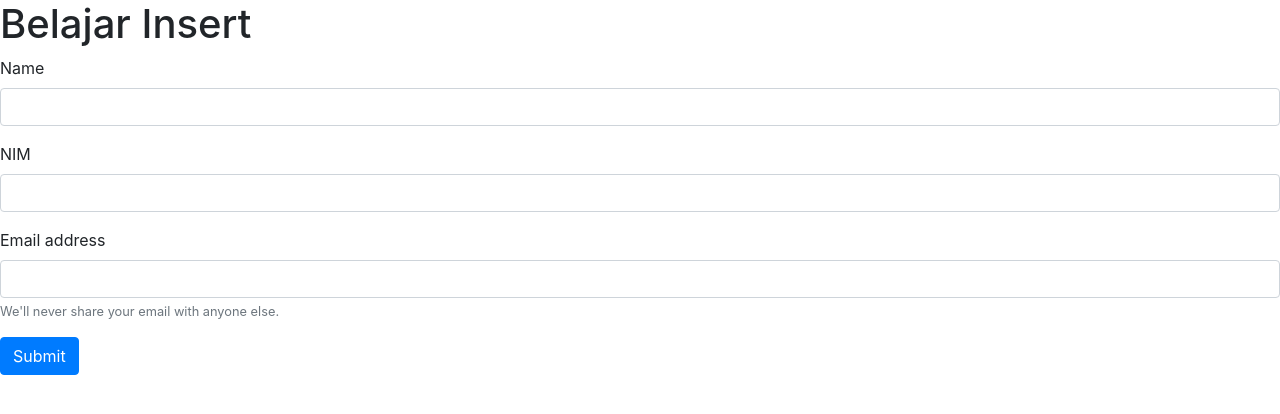
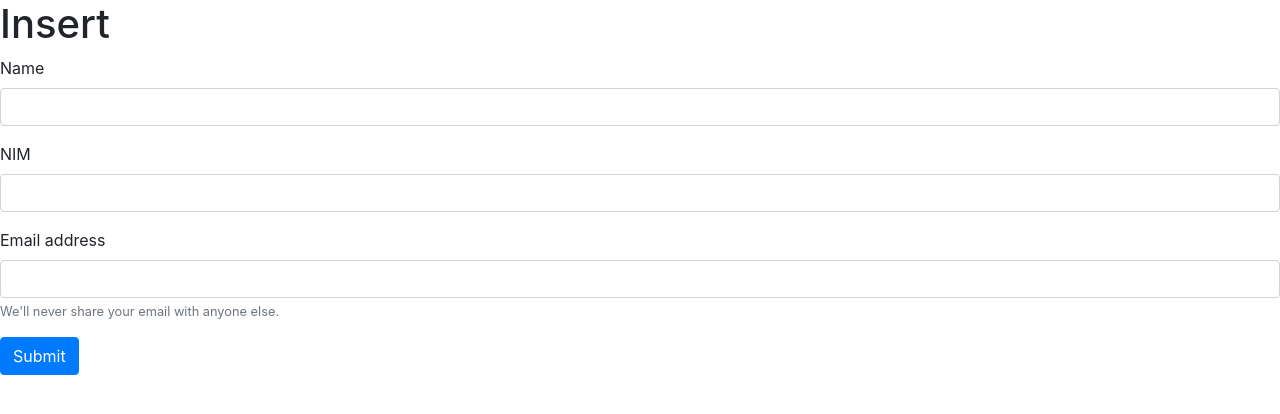
Before and after one commit to biontdv/OJTBSLC, a PHP site: page / in a window 1280 px wide. Shown: the part 56-470 px from the top of the page. Run offline with PHP 8.4, Linux system fonts and the light colour scheme.

Commit message:
Update index.php

```diff
--- a/index.php
+++ b/index.php
@@ -3,7 +3,7 @@
 include("connection.php");
 include("header.html");
 ?>
-    <h1>Belajar Insert</h1>
+    <h1>Insert</h1>
     <form action ="Controller/insertController.php" method = "post">
     <div class="form-group">
     <label for="Nama">Name</label>
```
